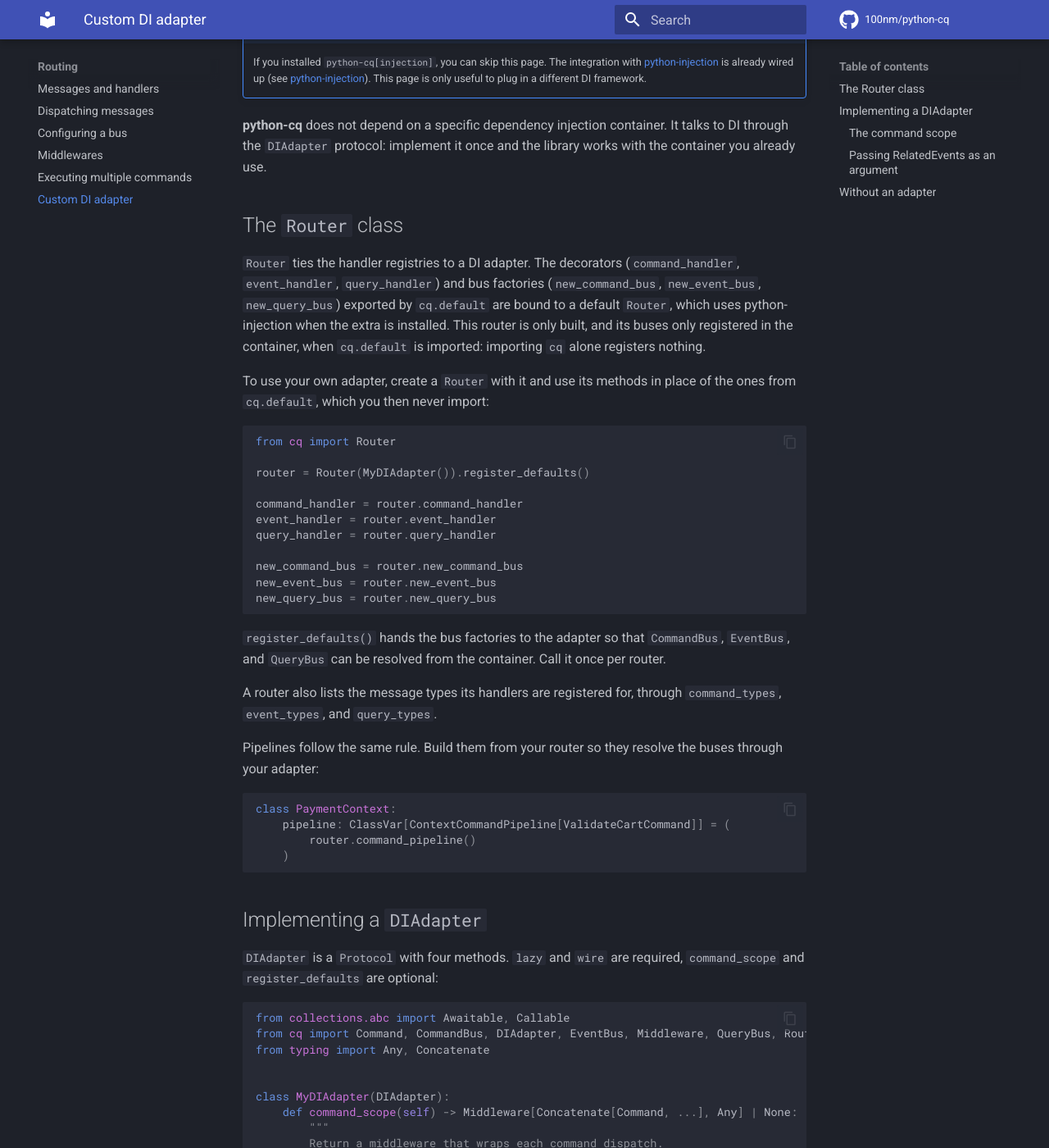
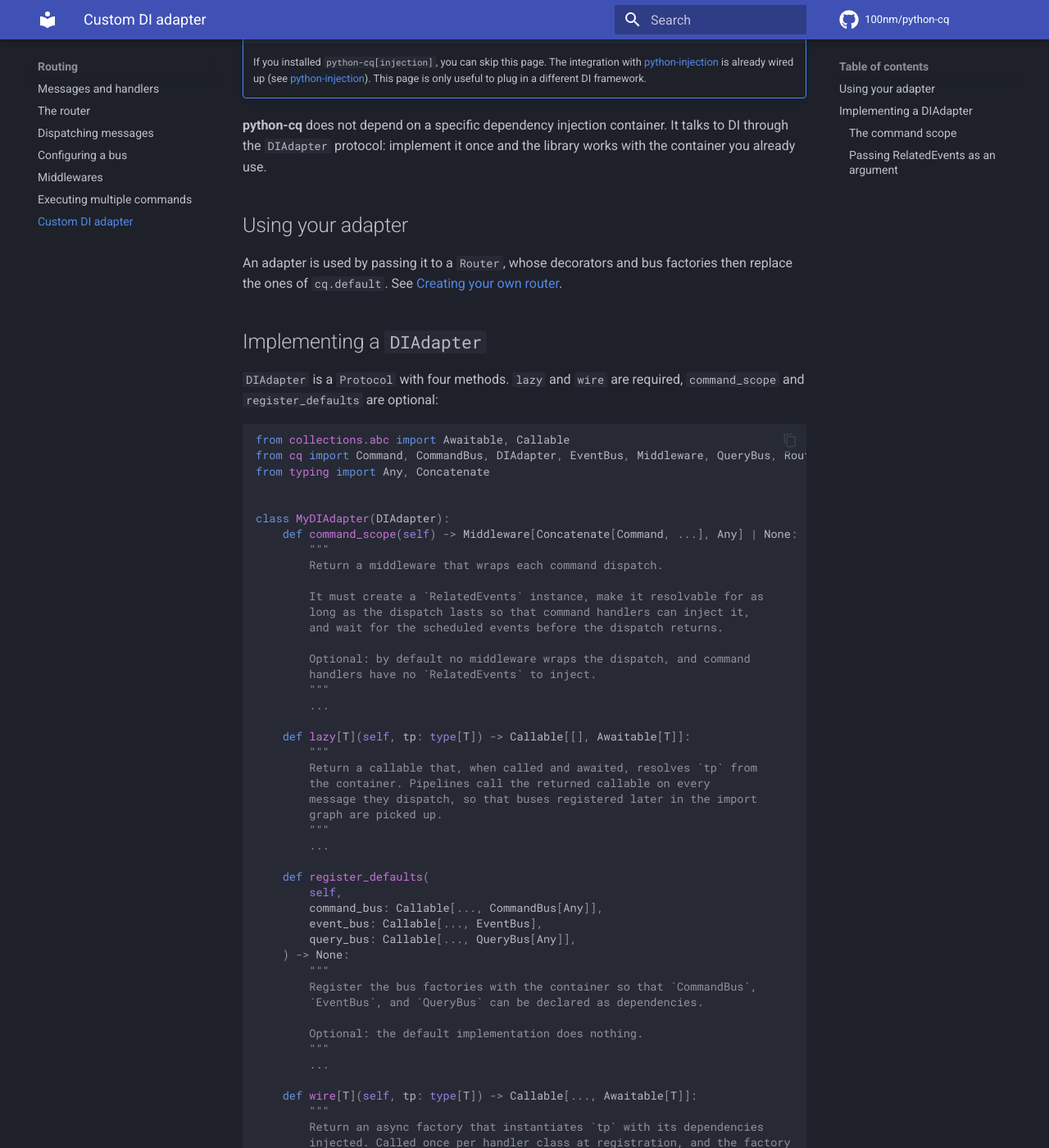
Before and after one commit to 100nm/python-cq, an MkDocs documentation site: the page built from docs/routing/di.md, in a window 1280 px wide and 1400 px high, scrolled down 212 px. Shown: the whole window at 82% size. Built offline with MkDocs 1.6.1 and Material for MkDocs 9.7.7, drawn with Linux system fonts in a browser that asks for light colours; comment, search, counter and statistics services are not loaded; some of the changed text lies outside the part shown.

Commit message:
docs: Add a dedicated page for the router

````diff
--- a/docs/routing/di.md
+++ b/docs/routing/di.md
@@ -5,38 +5,9 @@
 
 **python-cq** does not depend on a specific dependency injection container. It talks to DI through the `DIAdapter` protocol: implement it once and the library works with the container you already use.
 
-## The `Router` class
+## Using your adapter
 
-`Router` ties the handler registries to a DI adapter. The decorators (`command_handler`, `event_handler`, `query_handler`) and bus factories (`new_command_bus`, `new_event_bus`, `new_query_bus`) exported by `cq.default` are bound to a default `Router`, which uses python-injection when the extra is installed. This router is only built, and its buses only registered in the container, when `cq.default` is imported: importing `cq` alone registers nothing.
-
-To use your own adapter, create a `Router` with it and use its methods in place of the ones from `cq.default`, which you then never import:
-
-```python
-from cq import Router
-
-router = Router(MyDIAdapter()).register_defaults()
-
-command_handler = router.command_handler
-event_handler = router.event_handler
-query_handler = router.query_handler
-
-new_command_bus = router.new_command_bus
-new_event_bus = router.new_event_bus
-new_query_bus = router.new_query_bus
-```
-
-`register_defaults()` hands the bus factories to the adapter so that `CommandBus`, `EventBus`, and `QueryBus` can be resolved from the container. Call it once per router.
-
-A router also lists the message types its handlers are registered for, through `command_types`, `event_types`, and `query_types`.
-
-Pipelines follow the same rule. Build them from your router so they resolve the buses through your adapter:
-
-```python
-class PaymentContext:
-    pipeline: ClassVar[ContextCommandPipeline[ValidateCartCommand]] = (
-        router.command_pipeline()
-    )
-```
+An adapter is used by passing it to a `Router`, whose decorators and bus factories then replace the ones of `cq.default`. See [Creating your own router](router.md#creating-your-own-router).
 
 ## Implementing a `DIAdapter`
 
@@ -161,9 +134,3 @@ class CreateUserHandler(NamedTuple):
 ```
 
 The middlewares you add to the bus are not affected: they sit outside the command scope (see [Execution order](middlewares.md#execution-order)) and only receive the command.
-
-## Without an adapter
-
-`Router()` without argument uses a minimal adapter: handler classes are instantiated with no arguments, there is no command scope, and anything that needs to resolve a bus lazily (such as a pipeline) raises a `RuntimeError` as soon as it is created. This is also what the default router uses when the `[injection]` extra is not installed.
-
-The reference implementation for python-injection lives in `cq.ext.injection.InjectionAdapter`. It is a good starting point to model your own adapter on a working example.
--- a/mkdocs.yml
+++ b/mkdocs.yml
@@ -19,6 +19,7 @@ nav:
   - Home: index.md
   - Routing:
       - Messages and handlers: routing/messages.md
+      - The router: routing/router.md
       - Dispatching messages: routing/dispatching.md
       - Configuring a bus: routing/configuring.md
       - Middlewares: routing/middlewares.md
````
Also changed, not shown: other parts of docs/routing/di.md (+2 -0 lines), docs/integrations/injection.md (+1 -1 lines), docs/routing/messages.md (+1 -1 lines), docs/routing/multiple_commands.md (+1 -1 lines), docs/routing/router.md (added, +79 -0 lines).
